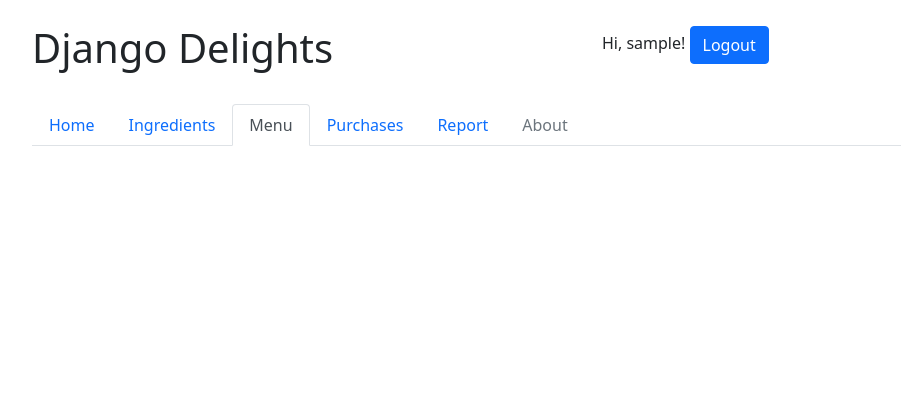
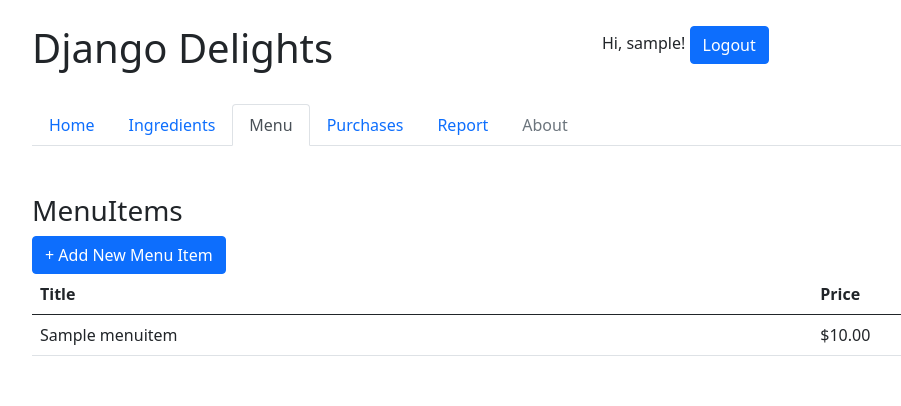
Before and after one commit to tingsyo/codecademy_bwa_django_project, a Django app: page /menuitem/ in a window 1280 px wide. Shown: the top 406 px of the page, without its empty margins (50-951 px from the left). Run offline with Django 5.2, Linux system fonts and the light colour scheme; a user stored in the database is signed in; tables that the repository leaves empty hold one stand-in row (values such as "Sample post"); some libraries are stand-ins or nearby versions.

Commit message:
- Updated views and templates

```diff
--- a/inventory/forms.py
+++ b/inventory/forms.py
@@ -1,6 +1,5 @@
 from django import forms
 from .models import Ingredient, MenuItem, Purchase, RecipeRequirement
-
 
 class IngredientForm(forms.ModelForm):
     class Meta:
--- a/inventory/templates/base.html
+++ b/inventory/templates/base.html
@@ -29,7 +29,7 @@
           <a class="nav-link {% if nbar == 'ingrdient' %}active{% endif %}" href="{% url 'ingredients' %}">Ingredients</a>
         </li>
         <li class="nav-item">
-          <a class="nav-link {% if nbar == 'menuitem' %}active{% endif %}" href="{% url 'menu' %}">Menu</a>
+          <a class="nav-link {% if nbar == 'menuitem' %}active{% endif %}" href="{% url 'menuitem' %}">Menu</a>
         </li>
         <li class="nav-item">
           <a class="nav-link {% if nbar == 'purchase' %}active{% endif %}" href="{% url 'purchases' %}">Purchases</a>
--- a/inventory/templates/inventory/menuitems_list.html
+++ b/inventory/templates/inventory/menuitems_list.html
@@ -1,7 +1,24 @@
 {% extends 'base.html' %}
 {% load static %}
 {% block content %}
-
-
-
+<div id="menuitems" class="container"></div>
+    <br><br>
+    <h3>MenuItems</h3>
+    <a class="btn btn-primary" href="/menuitem/create">+ Add New Menu Item</a>
+    <br>
+    <table id="menuitem-table" class="table">
+        <thead><tr>
+            <th>Title</th>
+            <th>Price</th>
+        </tr></thead>
+        <tbody>
+            {% for item in menu_items %}
+            <tr>
+                <td>{{ item.title }}</td>
+                <td class="price">${{ item.price|stringformat:".2f" }}</td>
+            </tr>
+            {% endfor %}
+        </tbody>
+    </table>
+</div>
 {% endblock %}
--- a/inventory/urls.py
+++ b/inventory/urls.py
@@ -7,7 +7,10 @@ urlpatterns = [
     path('accounts/login/', auth_views.LoginView.as_view(), name="login"),
     path('', views.HomeView.as_view(), name='home'),
     path('ingredient/', views.IngredientListView.as_view(), name='ingredients'),
-    path('menuitem/', views.MenuItemListView.as_view(), name='menu'),
+    path('ingredient/create', views.IngredientCreateView.as_view(), name="create_ingredient"),
+    path('ingredient/<slug:pk>/update', views.IngredientUpdateView.as_view(), name="update_ingredient"),
+    path('menuitem/', views.MenuItemListView.as_view(), name='menuitem'),
+    path('menuitem/create', views.MenuItemCreateView.as_view(), name="create_menuitem"),
     path('purchase/', views.PurchaseListView.as_view(), name='purchases'),
     path('report/', views.ReportView.as_view(), name='reports'),
 ]
--- a/inventory/views.py
+++ b/inventory/views.py
@@ -5,6 +5,7 @@ from django.contrib.auth import logout
 from django.views.generic import TemplateView, ListView
 from django.views.generic.edit import CreateView, UpdateView, DeleteView
 from .models import Ingredient, MenuItem, Purchase, RecipeRequirement
+from .forms import IngredientForm, MenuItemForm, PurchaseForm, RecipeRequirementForm
 from django.urls import reverse_lazy
 
 
@@ -26,41 +27,36 @@ class IngredientListView(LoginRequiredMixin, ListView):
     template_name = "inventory/ingredients_list.html"
     def get_context_data(self, **kwargs):
         context = super().get_context_data(**kwargs)
+        context["ingredients"] = Ingredient.objects.all()
         context["nbar"] = "ingrdient"
         return context
 
 class IngredientCreateView(LoginRequiredMixin, CreateView):
     model = Ingredient
     template_name = "inventory/ingredient_create.html"
+    form_class = IngredientForm
+    success_url = reverse_lazy("ingrdients")
 
 class IngredientUpdateView(LoginRequiredMixin, UpdateView):
     model = Ingredient
     template_name = "inventory/ingredient_update.html"
-
-class IngredientDeleteView(LoginRequiredMixin, DeleteView):
-    model = Ingredient
-    template_name = "inventory/ingredient_delete.html"
-    success_url = reverse_lazy("ingredients")
+    form_class = IngredientForm
+    success_url = reverse_lazy("ingrdients")
 
 class MenuItemListView(LoginRequiredMixin, ListView):
     model = MenuItem
     template_name = "inventory/menuitems_list.html"
     def get_context_data(self, **kwargs):
         context = super().get_context_data(**kwargs)
+        context["menu_items"] = MenuItem.objects.all()
         context["nbar"] = "menuitem"
         return context
 
 class MenuItemCreateView(LoginRequiredMixin, CreateView):
     model = MenuItem
     template_name = "inventory/menuitem_create.html"
-
-class MenuItemUpdateView(LoginRequiredMixin, UpdateView):
-    model = MenuItem
-    template_name = "inventory/menuitem_update.html"
-
-class MenuItemDeleteView(LoginRequiredMixin, DeleteView):
-    model = MenuItem
-    success_url = reverse_lazy("menu")
+    form_class = MenuItemForm
+    success_url = reverse_lazy("menuitem")
 
 class PurchaseListView(LoginRequiredMixin, ListView):
     model = Purchase
```
Also changed, not shown: inventory/templates/inventory/ingredient_create.html (+9 -3 lines), inventory/templates/inventory/ingredient_update.html (+9 -3 lines), inventory/templates/inventory/ingredients_list.html (+7 -1 lines), inventory/templates/inventory/menuitem_create.html (+9 -3 lines).
